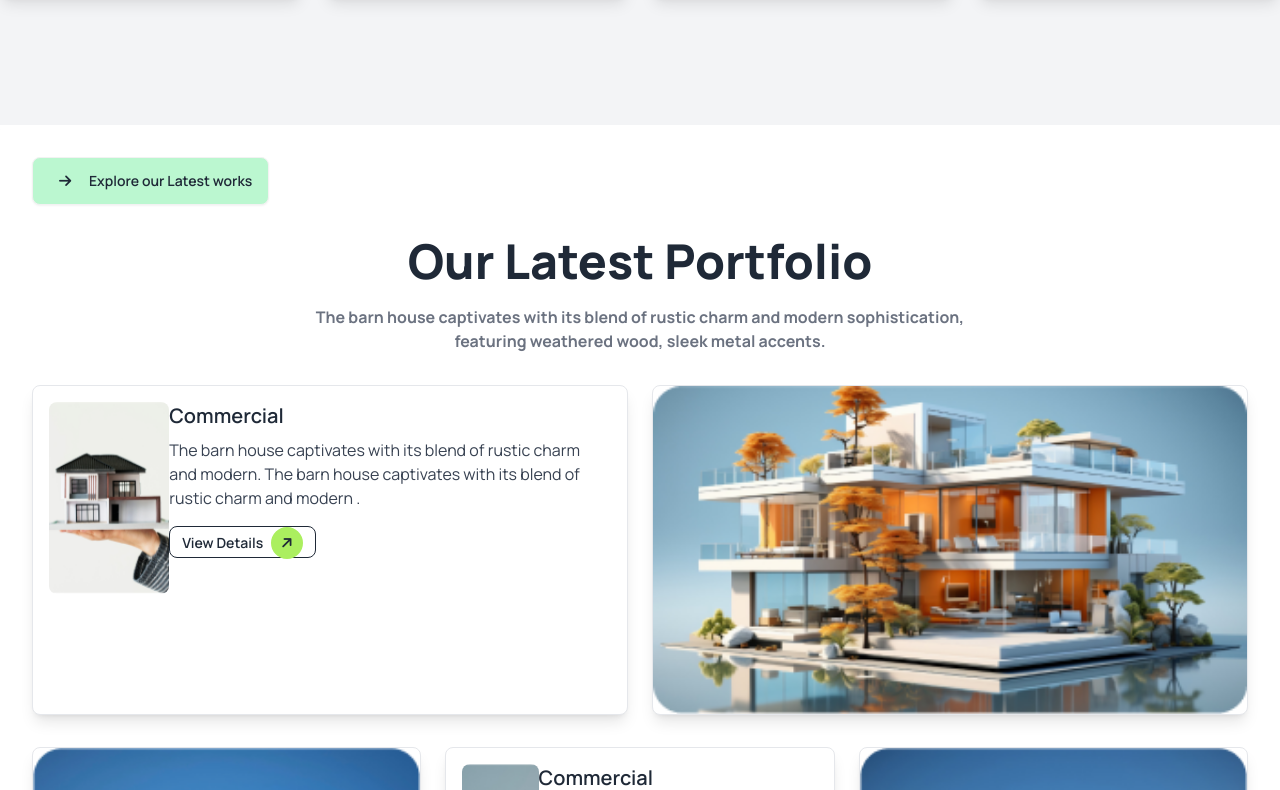
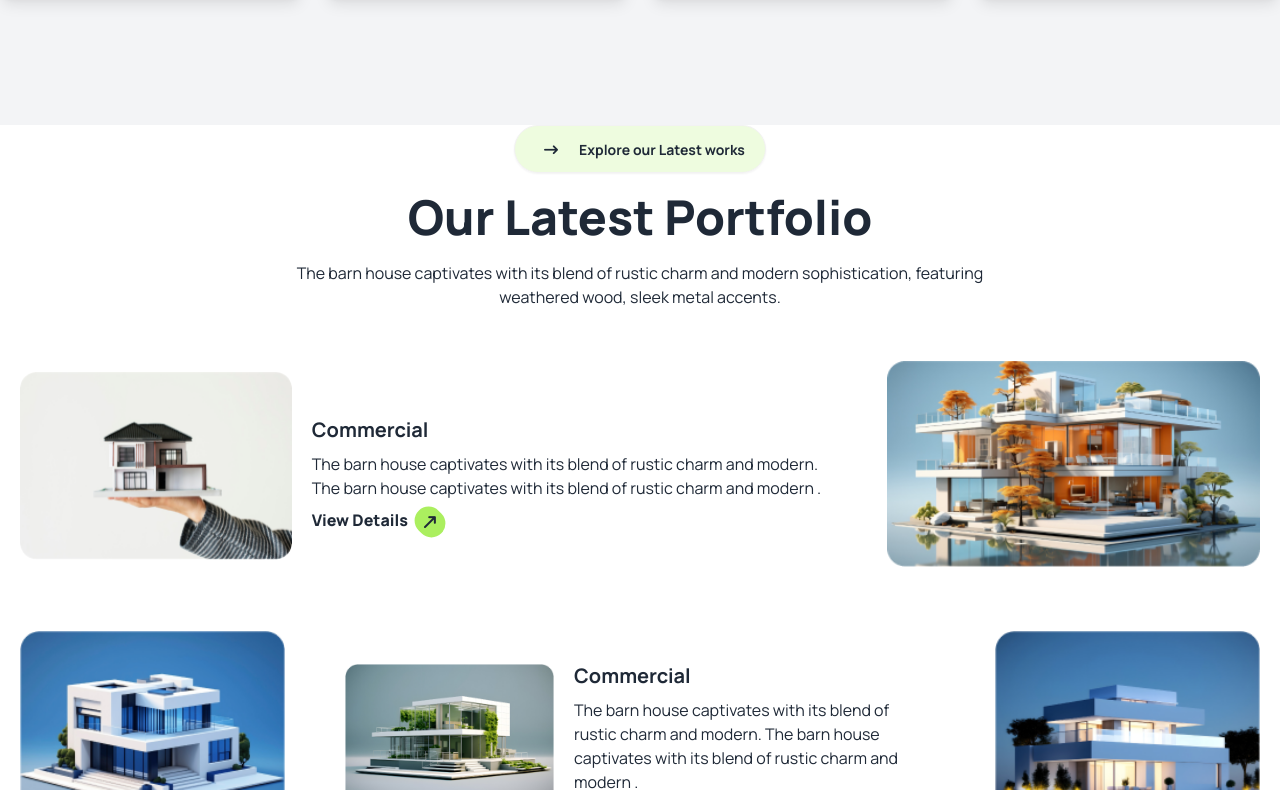
Before and after one commit to ibrahimsikder314/assignment-3, a plain HTML site: page index.html in a window 1280 px wide. Shown: the part 2010-2800 px from the top of the page. Drawn offline with nearby package versions, Linux system fonts and the light colour scheme.

```diff
--- a/index.html
+++ b/index.html
@@ -22,6 +22,8 @@
               colors: {
                 clifford: '#da373d',
                 'color-green': '#ABEF5F',
+                'light-green':'#ABEF5F33',
+                'extra-light-green':'#ABEF5F80',
               }
             }
           }
@@ -68,7 +70,7 @@
           <h1 class="text-6xl font-bold mb-2">A barn house of this design has a <br>striking appearance</h1>
           <p class="text-base font-bold text-gray-500 -700 mb-2 py-8">The barn house captivates with its blend of rustic charm and modern sophistication, featuring weathered wood, sleek metal <br>accents, and large windows that flood the space with natural light.</p>
           <!-- Button with Icon -->
-          <button class=" btn flex items-center mx-auto bg-green-200 text-xl font-extrabold border-none rounded-3xl px-10 text-black">
+          <button class=" btn flex items-center mx-auto bg-extra-light-green text-xl font-extrabold border-none rounded-3xl px-10 text-black">
             View Details <i class="fa-solid fa-arrow-right -rotate-45"></i>
           </button>
       </div>
@@ -171,68 +173,69 @@
     </div>
   </div>
 <!-- latest portfolio -->
-<div class="bg-white p-8 rounded-lg shadow-lg max-w-screen-xl mx-auto ">
-  <!-- Left Arrow and Text -->
-  <div class="flex items-center mb-8">
-      <button class="btn bg-green-200 mr-4">
-        <i class="fa-solid fa-arrow-right w-8 h-8 rounded-full flex justify-center items-center"></i>Explore our Latest works
+<section>
+    <div class="space-y-5 pb-8">
+        <button class=" btn bg-light-green px-5 py-2 font-bold flex justify-center items-center rounded-full gap-3 mx-auto">
+          <i class="fa-solid fa-arrow-right-long w-8 h-8 rounded-full flex justify-center items-center"></i>
+          Explore our Latest works
         </button>
+        <h1 class="lg:text-5xl text-3xl font-extrabold text-center">
+            Our Latest Portfolio
+        </h1>
+        <p class="lg:w-7/12 text-center mx-auto">
+          The barn house captivates with its blend of rustic charm and modern sophistication, featuring weathered wood, sleek metal accents.
+        </p>
       </div>
-
-  <!-- Heading and Paragraph -->
-  <div class="text-center mb-8">
-      <h1 class="text-5xl font-extrabold mb-2">Our Latest Portfolio</h1>
-      <p class="text-base font-bold mt-5 text-gray-500 mb-4">The barn house captivates with its blend of rustic charm and modern sophistication, <br>featuring weathered wood, sleek metal accents.</p>
+    <div class="grid grid-cols-1 lg:grid-cols-12 lg:grid-rows-2 gap-5">
+        <div class="lg:flex gap-5 justify-center items-center  space-y-5 lg:col-span-8 p-5 rounded-2xl w-full bg-white">
+          <div class="lg:w-8/12">
+            <img src="./assets/img1.png" alt="" class="w-full">
           </div>
-
-  <!-- First Row of Cards -->
-  <div class="grid grid-cols-4 md:grid-cols-2 gap-6 mb-8">
-      <!-- Card 1 -->
-      <div class="bg-white border rounded-lg shadow-lg p-4 flex">
-        <div>
-            <img src="/assets/img1.png" alt="Card Image" class="object-cover w-full h-48 mb-4 rounded-lg">
+          <div class="space-y-2">
+            <h4 class="text-xl font-bold">
+              Commercial
+            </h4>
+            <p>
+              The barn house captivates with its blend of rustic charm and modern. The barn house captivates with its blend of rustic charm and modern .
+            </p>
+            <button class="flex gap-2">
+              <p class="text-base font-extrabold">View Details</p>
+              <div class="-rotate-45 flex justify-center items-center h-7 w-7 rounded-full bg-commongreen">
+                <i class="fa-solid fa-arrow-right-long w-8 h-8 rounded-full flex justify-center items-center bg-color-green"></i>
               </div>
-         <div>
-            <h2 class="text-xl font-semibold mb-2">Commercial</h2>
-            <p class="text-gray-700 mb-4">The barn house captivates with its blend of rustic charm and modern. The barn house captivates with its blend of rustic charm and modern .</p>
-            <button class="btn btn-outline btn-sm flex items-center space-x-2">View Details
-              <i class="fa-solid fa-arrow-right -rotate-45 bg-color-green w-8 h-8 rounded-full flex justify-center items-center"></i>
             </button>
           </div>
         </div>
-      <!-- Card 2 -->
-      <div class="bg-white border rounded-lg shadow-lg">
-        <img src="/assets/img2.png" alt="Card Image" class="object-cover w-full h-full rounded-t-lg">
+        <div class="lg:col-span-4 w-full bg-white rounded-2xl">
+          <img src="./assets/img2.png" alt="" class="mx-auto w-full p-5 rounded-2xl">
         </div>
+        <div class="lg:col-span-3 w-full rounded-2xl bg-white">
+          <img src="./assets/img3.png" alt="" class="mx-auto w-full p-5">
         </div>
-
-  <!-- Second Row of Cards -->
-  <div class="grid grid-cols-1 md:grid-cols-3 gap-6">
-      <!-- Card 3 -->
-      <div class="bg-white border rounded-lg shadow-lg">
-        <img src="/assets/img3.png" alt="Card Image" class="object-cover w-full h-full rounded-t-lg">
+        <div class="lg:flex gap-5 space-y-5 lg:col-span-6 justify-center bg-white items-center p-5 rounded-2xl">
+          <div class="w-full">
+            <img src="./assets/img4.png" alt="" class="w-full">
           </div>
-
-      <!-- Card 4 -->
-
-      <div class="bg-white border rounded-lg shadow-lg p-4 flex">
-        <div>
-            <img src="/assets/img4.png" alt="Card Image" class="object-cover w-full h-48 mb-4 rounded-lg">
+          <div class="space-y-2 ">
+            <h4 class="text-xl font-bold">
+              Commercial
+            </h4>
+            <p>
+              The barn house captivates with its blend of rustic charm and modern. The barn house captivates with its blend of rustic charm and modern .
+            </p>
+            <button class="flex gap-2">
+              <p class="text-base font-extrabold">View Details</p>
+              <div class="-rotate-45 flex justify-center items-center h-7 w-7 rounded-full bg-commongreen">
+                <i class="fa-solid fa-arrow-right-long  w-8 h-8 rounded-full flex justify-center items-center bg-color-green"></i>
               </div>
-         <div>
-            <h2 class="text-xl font-semibold mb-2">Commercial</h2>
-            <p class="text-gray-700 mb-4">The barn house captivates with its blend of rustic charm and modern. The barn house captivates with its blend of rustic charm and modern .</p>
-            <button class="btn btn-outline btn-sm flex items-center space-x-2">View Details
-              <i class="fa-solid fa-arrow-right -rotate-45 bg-color-green w-8 h-8 rounded-full flex justify-center items-center"></i>
             </button>
           </div>
         </div>
-      <!-- Card 5 -->
-      <div class="bg-white border rounded-lg shadow-lg">
-          <img src="/assets/img5.png" alt="Card Image" class="object-cover w-full h-full rounded-t-lg">
+        <div class="lg:col-span-3 bg-white rounded-2xl">
+          <img src="./assets/img5.png" alt="" class="mx-auto w-full p-5">
         </div>
       </div>
-</div>
+</section>
 <!-- lets connect section -->
 <div class="relative w-full h-full flex items-center justify-center bg-cover bg-center" style="background-image: url(/assets/bg.jpg)">
   <!-- Content Container -->
```
Lines whose indentation alone changed are shown as unchanged.
